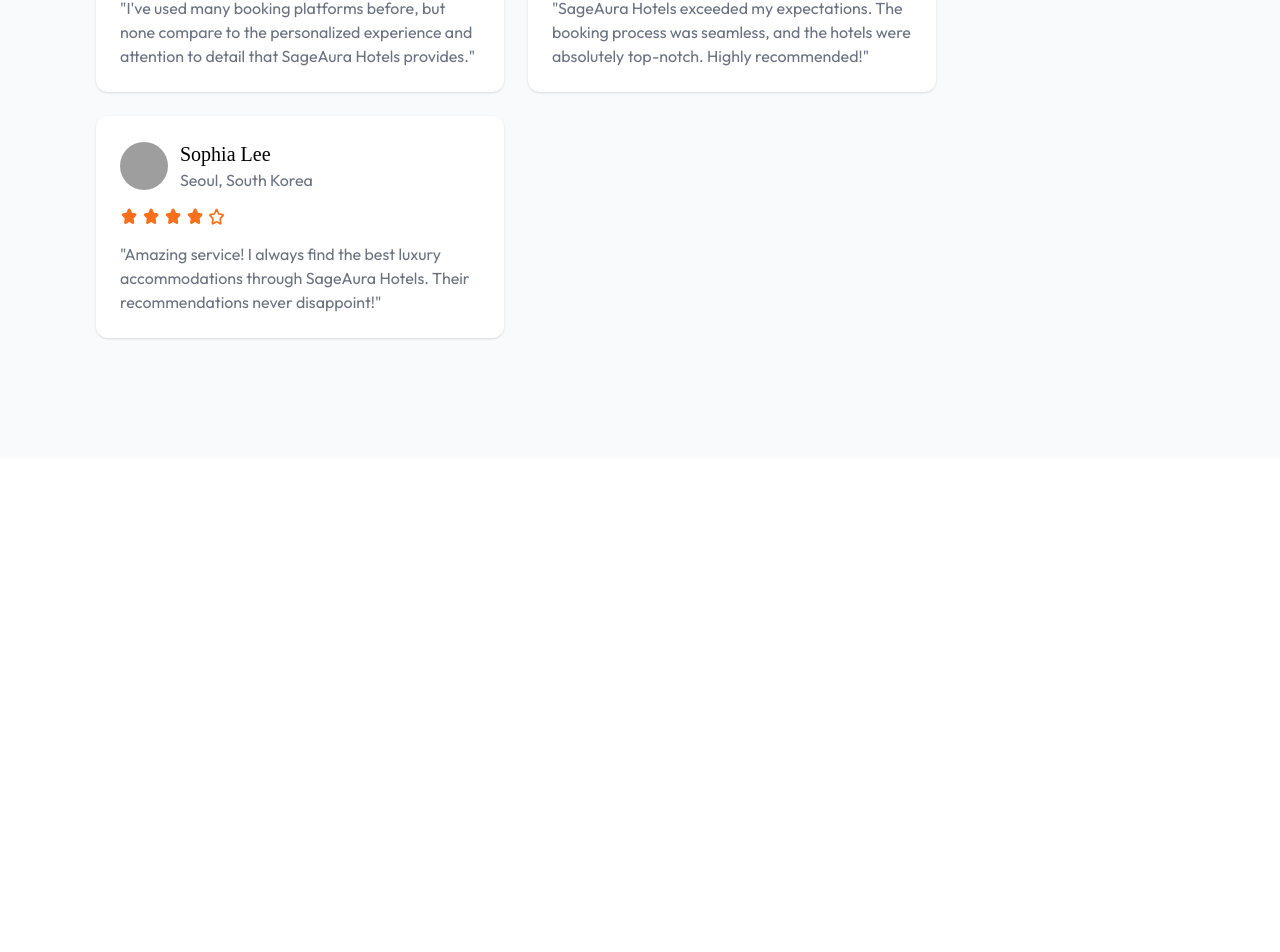
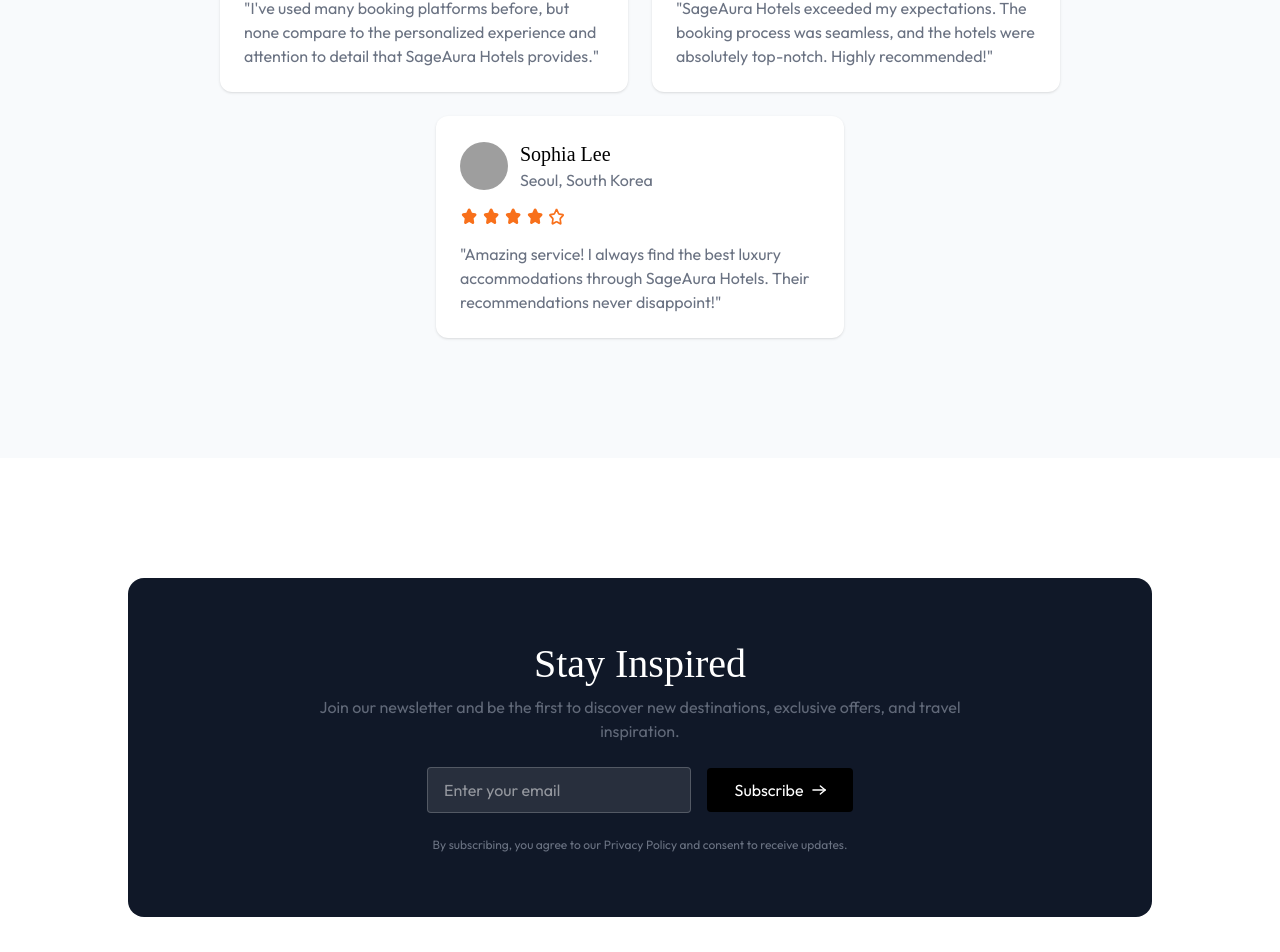
Before and after one commit to Kartikey349/Garrison, a React (Vite) app in the folder client/: page / in a window 1280 px wide. Shown: the part 2987-3939 px from the top of the page. Before the commit the page ends 3445 px from the top, so only its background shows below. Built offline with nearby package versions, Linux system fonts and the light colour scheme; no server answers; grey boxes are pictures that could not be loaded; a web font is replaced by a local one.

Commit message:
created newsletter comp

```diff
--- /dev/null
+++ b/client/src/components/NewsLetter.jsx
@@ -0,0 +1,23 @@
+import React from 'react'
+import { assets } from '../assets/assets'
+import Title from './Title'
+
+const NewsLetter = () => {
+  return (
+    <div class="flex flex-col items-center max-w-5xl lg:w-full rounded-2xl px-4 py-12 md:py-16 mx-2 lg:mx-auto my-30 bg-gray-900 text-white">
+
+    <Title title="Stay Inspired" subTitle='Join our newsletter and be the first to discover new destinations, exclusive offers, and travel inspiration.'/>
+
+    <div class="flex flex-col md:flex-row items-center justify-center gap-4 mt-6">
+        <input type="text" class="bg-white/10 px-4 py-2.5 border border-white/20 rounded outline-none max-w-66 w-full" placeholder="Enter your email" />
+            <button class="flex items-center justify-center gap-2 group bg-black px-4 md:px-7 py-2.5 rounded active:scale-95 transition-all">Subscribe
+                <img className='w-3.5 invert group-hover:translate-x-1 transition-all' src={assets.arrowIcon} />
+            </button>
+    </div>
+    <p class="text-gray-500 mt-6 text-xs text-center">By subscribing, you agree to our Privacy Policy and consent to receive updates.</p>
+</div>
+
+  )
+}
+
+export default NewsLetter
--- a/client/src/components/Testimonials.jsx
+++ b/client/src/components/Testimonials.jsx
@@ -7,7 +7,7 @@
     <div className='flex flex-col items-center px-6 md-px-16 lg:px-24 bg-slate-50 pt-20 pb-30'>
         <Title title="What Our Guests Say" subTitle="Join our newsletter and be the first to discover new destinations, exclusive offers, and travel inspiration." />
 
-        <div className="flex flex-wrap items-center gap-6 mt-20">
+        <div className="flex flex-wrap items-center gap-6 mt-20 justify-center">
                 {testimonials.map((testimonial) => (
                     <div key={testimonial.id} className="bg-white p-6 rounded-xl shadow">
                         <div className="flex items-center gap-3">
--- a/client/src/pages/Home.jsx
+++ b/client/src/pages/Home.jsx
@@ -1,6 +1,7 @@
 import ExclusiveOffers from "../components/ExclusiveOffers"
 import FeaturedDestination from "../components/FeaturedDestination"
 import Hero from "../components/Hero"
+import NewsLetter from "../components/NewsLetter"
 import Testimonials from "../components/Testimonials"
 
 const Home = () => {
@@ -10,6 +11,7 @@
         <FeaturedDestination />
         <ExclusiveOffers />
         <Testimonials />
+        <NewsLetter />
     </>
   )
 }
```
